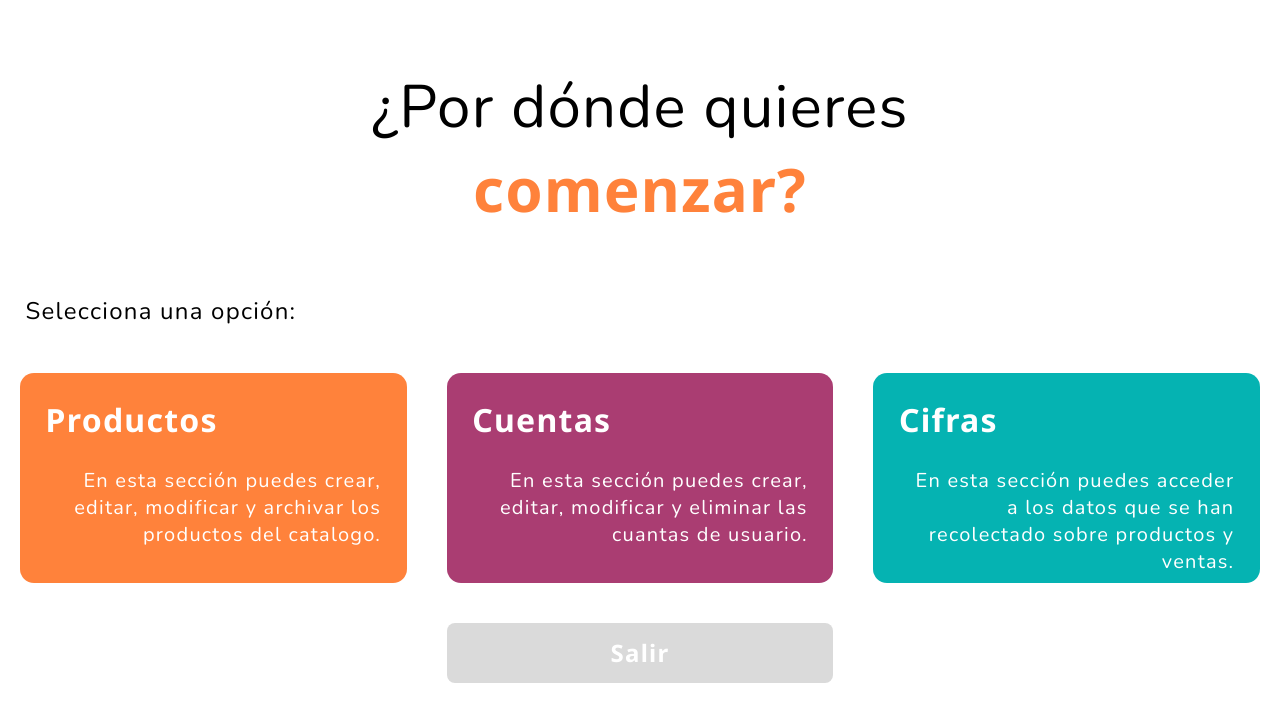
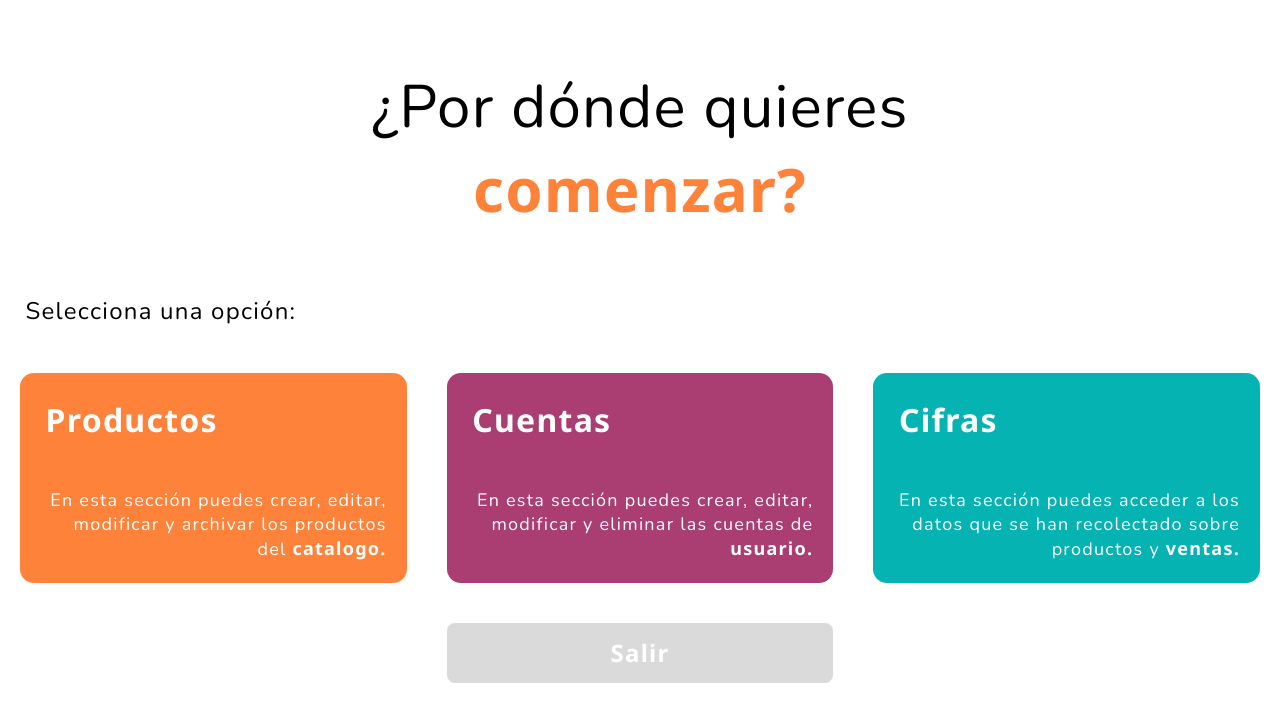
Before and after one commit to masasorganization/masas-web, a React (Create React App) app: page /welcome in a window 1280 px wide. Shown: the top 722 px of the page. Built offline with nearby package versions, Linux system fonts and the light colour scheme.

Commit message:
boxcategory and package modified

```diff
--- a/package.json
+++ b/package.json
@@ -12,7 +12,6 @@
     "@testing-library/react": "^11.1.0",
     "@testing-library/user-event": "^12.1.10",
     "axios": "^0.24.0",
-    "chartjs-adapter-date-fns": "^1.1.0-beta.1",
     "date-fns": "^2.26.0",
     "react": "^17.0.2",
     "react-dom": "^17.0.2",
--- a/src/components/admin/BoxCategory.jsx
+++ b/src/components/admin/BoxCategory.jsx
@@ -3,6 +3,7 @@ import { Box } from '@mui/material'
 import { styled } from '@mui/material/styles'
 
 const Text1Style = styled('p')``
+const Resaltado = styled('b')``
 
 const theme = createTheme({
   palette: {
@@ -65,23 +66,9 @@ const BoxCategory = ({ background, hover, title, paragraph, word }) => {
             >
               {[title]}
             </Box>
-            <Text1Style
-              sx={{
-                color: 'text.white',
-                textAlign: 'right',
-                letterSpacing: '1.25px',
-                fontSize: '20px',
-                m: '1.6rem',
-                fontFamily: 'Nunito',
-                [theme.breakpoints.down('md')]: {
-                  fontSize: '18px',
-                  margin: '1.3rem',
-                  mt: '0rem'
-                }
-              }}
-            >
+            <Text1Style sx={{ ...estiloParrafo }}>
               {paragraph}
-              {word}
+              <Resaltado sx={{ ...resaltado }}>{word}</Resaltado>
             </Text1Style>
           </div>
         </Box>
@@ -91,3 +78,18 @@ const BoxCategory = ({ background, hover, title, paragraph, word }) => {
 }
 
 export default BoxCategory
+
+const resaltado = {
+  fontFamily: 'Noto Sans, sans-serif',
+  fontWeight: 700
+}
+
+const estiloParrafo = {
+  color: 'text.white',
+  textAlign: 'right',
+  letterSpacing: '1.25px',
+  fontFamily: 'Nunito',
+  fontSize: { xs: '14px', sm: '18px', md: '17px', lg: '18px', xl: '21px' },
+  mx: '20px',
+  my: { xs: '1.6rem', md: '4.3rem', lg: '2.9rem' }
+}
--- a/src/pages/admin/welcome.jsx
+++ b/src/pages/admin/welcome.jsx
@@ -62,7 +62,7 @@ function CategoryPage() {
                 background='background.secundarioClaro'
                 hover='hover.hoverSecundarioClaro'
                 title='Cuentas'
-                paragraph='En esta sección puedes crear, editar, modificar y eliminar las cuantas de '
+                paragraph='En esta sección puedes crear, editar, modificar y eliminar las cuentas de '
                 word='usuario.'
               />
             </Box>
```
Also changed, not shown: 1 other file (tests, documents, lock files or other folders).
